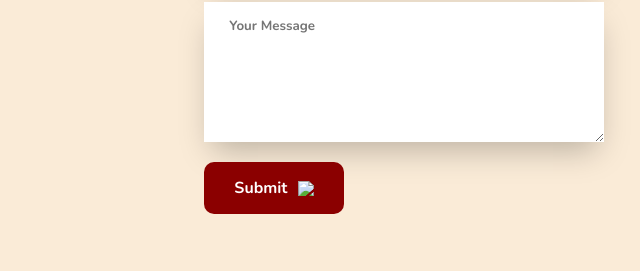
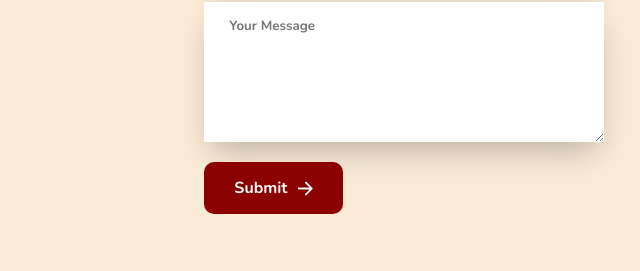
Before and after one commit to darwc28/theLiciousWeb, a plain HTML site: page index.html in a window 1280 px wide. Shown: the part 6401-6672 px from the top of the page, 215-855 px from the left. Drawn offline with nearby package versions, Linux system fonts and the light colour scheme; the site is published under a folder, as on GitHub Pages, so addresses that start at the root find nothing.

Commit message:
Update index.html

```diff
--- a/index.html
+++ b/index.html
@@ -703,7 +703,7 @@
                     required
                   ></textarea>
                   <button type="submit">
-                    Submit <img src="/images/arrow_icon.png" />
+                    Submit <img src="images/arrow_icon.png" />
                   </button>
                 </form>
               </div>
```
